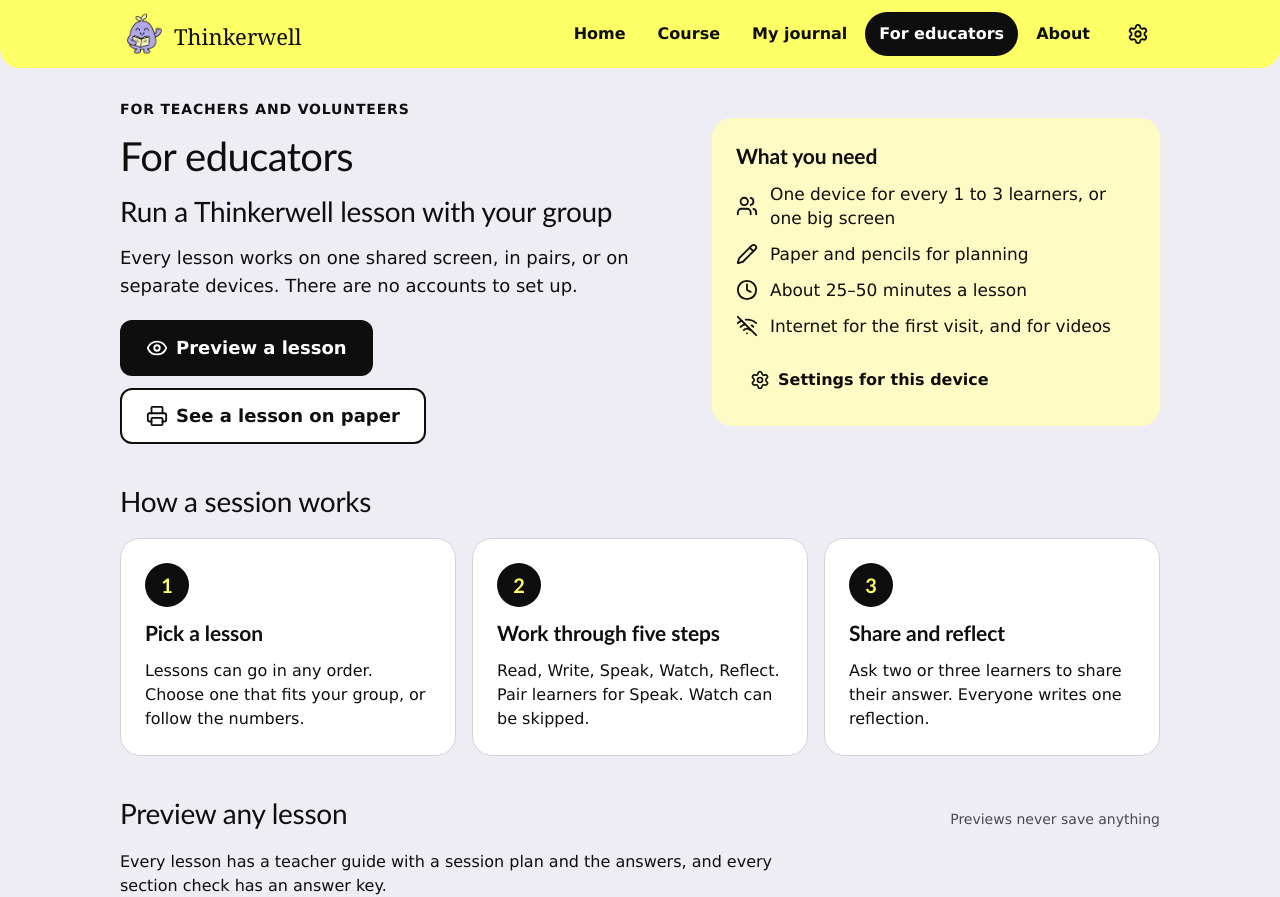
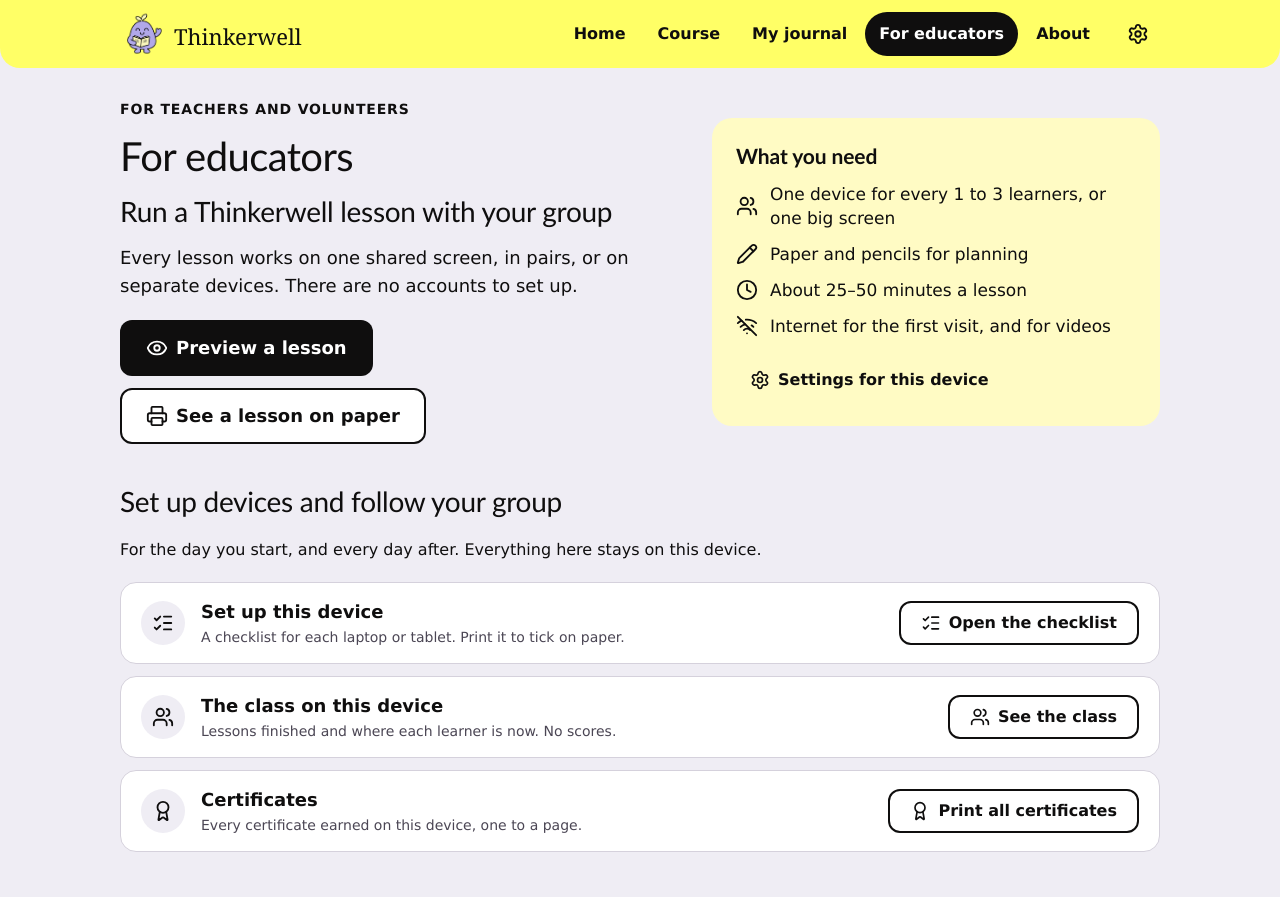
Before and after one commit to Nick-Thiery/thinkerwell, a React (Vite) app: page /educators in a window 1280 px wide. Shown: the top 897 px of the page. Built offline with nearby package versions, Linux system fonts and the light colour scheme; a web font is replaced by a local one.

Commit message:
Link the setup checklist, the class view and all certificates from the Educators page
Co-Authored-By: Claude Opus 5.5 <noreply@anthropic.com>
Claude-Session: https://claude.ai/code/session_017SLgmK9vTag1ZrgoSWjjry

```diff
--- a/src/pages/EducatorsPage.css
+++ b/src/pages/EducatorsPage.css
@@ -87,6 +87,23 @@
 .tw-edu-section .tw-edu-preview-intro {
   margin: 0;
   max-inline-size: var(--reading-measure);
+}
+
+/* Tools for this device: rows like a section's check under the lesson list. */
+.tw-edu-tools {
+  display: flex;
+  flex-direction: column;
+  gap: var(--space-3);
+  margin: 0;
+  padding: 0;
+  list-style: none;
+}
+
+.tw-edu-tool .tw-btn {
+  max-inline-size: 100%;
+  white-space: normal;
+  text-align: start;
+  padding-block: var(--space-2);
 }
 
 .tw-edu-steps {
--- a/src/pages/EducatorsPage.tsx
+++ b/src/pages/EducatorsPage.tsx
@@ -1,7 +1,7 @@
 import { useSearchParams } from 'react-router';
 import { usePageTitle } from '../app/usePageTitle';
-import { answerKeyPath, lessonPrintPath } from '../app/lessonUrls';
-import { Badge, Button, Chip, Icon } from '../components/ds';
+import { allCertificatesPath, answerKeyPath, classPath, lessonPrintPath, setupPath } from '../app/lessonUrls';
+import { Badge, Button, Chip, Icon, type IconName } from '../components/ds';
 import { getLessons, getQuiz, getSection, getSectionLessons, getSections, type SectionId } from '../content';
 import { useI18n } from '../i18n';
 import './EducatorsPage.css';
@@ -10,9 +10,10 @@ import { SECTION_ICONS } from './course/sectionIcons';
 
 /**
  * For educators (docs/screens/Educators.dc.html): what a teacher or
- * volunteer needs to run a session, how one works, and every lesson to
- * preview, each with its teacher guide, and each section's check with its
- * answer key. Collects nothing: "Tell us what to fix" keeps the "[FEEDBACK
+ * volunteer needs to run a session, the tools for setting up this device and
+ * following the group on it (a setup checklist, the class view and every
+ * certificate to print), how a session works, and every lesson to preview,
+ * each with its teacher guide, and each section's check with its answer key. Collects nothing: "Tell us what to fix" keeps the "[FEEDBACK
  * EMAIL]" placeholder visible rather than a form (CLAUDE.md's
  * no-accounts-no-collection rule).
  *
@@ -39,6 +40,30 @@ export function EducatorsPage() {
   function chooseSection(id: SectionId): void {
     setSearchParams({ section: id }, { replace: true, preventScrollReset: true });
   }
+  // Pilot-day tools for this device (docs/notes/pilot-day-tools.md).
+  const tools: Array<{ icon: IconName; title: string; body: string; cta: string; href: string }> = [
+    {
+      icon: 'ListChecks',
+      title: t('pages.educators.setupTitle'),
+      body: t('pages.educators.setupBody'),
+      cta: t('pages.educators.setupCta'),
+      href: setupPath(),
+    },
+    {
+      icon: 'Users',
+      title: t('pages.educators.classTitle'),
+      body: t('pages.educators.classBody'),
+      cta: t('pages.educators.classCta'),
+      href: classPath(),
+    },
+    {
+      icon: 'Award',
+      title: t('pages.educators.certificatesTitle'),
+      body: t('pages.educators.certificatesBody'),
+      cta: t('pages.educators.certificatesCta'),
+      href: allCertificatesPath(),
+    },
+  ];
   const allLessons = getLessons();
   const firstLessonId = allLessons[0]!.id;
   // The same range the course page shows ("About 25–50 min a lesson").
@@ -88,6 +113,29 @@ export function EducatorsPage() {
             {t('pages.educators.settingsLink')}
           </Button>
         </aside>
+      </section>
+
+      <section aria-labelledby="tools-title" className="tw-edu-section">
+        <h2 id="tools-title" className="h2">
+          {t('pages.educators.toolsTitle')}
+        </h2>
+        <p className="tw-edu-preview-intro">{t('pages.educators.toolsIntro')}</p>
+        <ul className="tw-edu-tools" role="list">
+          {tools.map((tool) => (
+            <li key={tool.href} className="tw-edu-check tw-edu-tool">
+              <span className="tw-edu-check-icon">
+                <Icon name={tool.icon} size={22} />
+              </span>
+              <span className="tw-edu-check-text">
+                <span className="tw-edu-check-title">{tool.title}</span>
+                <span className="small tw-edu-check-meta">{tool.body}</span>
+              </span>
+              <Button variant="secondary" icon={tool.icon} href={tool.href}>
+                {tool.cta}
+              </Button>
+            </li>
+          ))}
+        </ul>
       </section>
 
       <section aria-labelledby="how-title" className="tw-edu-section">
--- a/src/pages/educators/EducatorLessonRow.css
+++ b/src/pages/educators/EducatorLessonRow.css
@@ -9,7 +9,10 @@
   align-self: flex-start;
 }
 
-/* The section's check, after its lessons: what it covers, and its answer key. */
+/*
+ * The section's check, after its lessons: what it covers, and its answer key.
+ * The Educators page's tools for this device (.tw-edu-tool) share the look.
+ */
 .tw-edu-check {
   display: flex;
   align-items: center;
```
Also changed, not shown: 1 other file (tests, documents, lock files or other folders).
